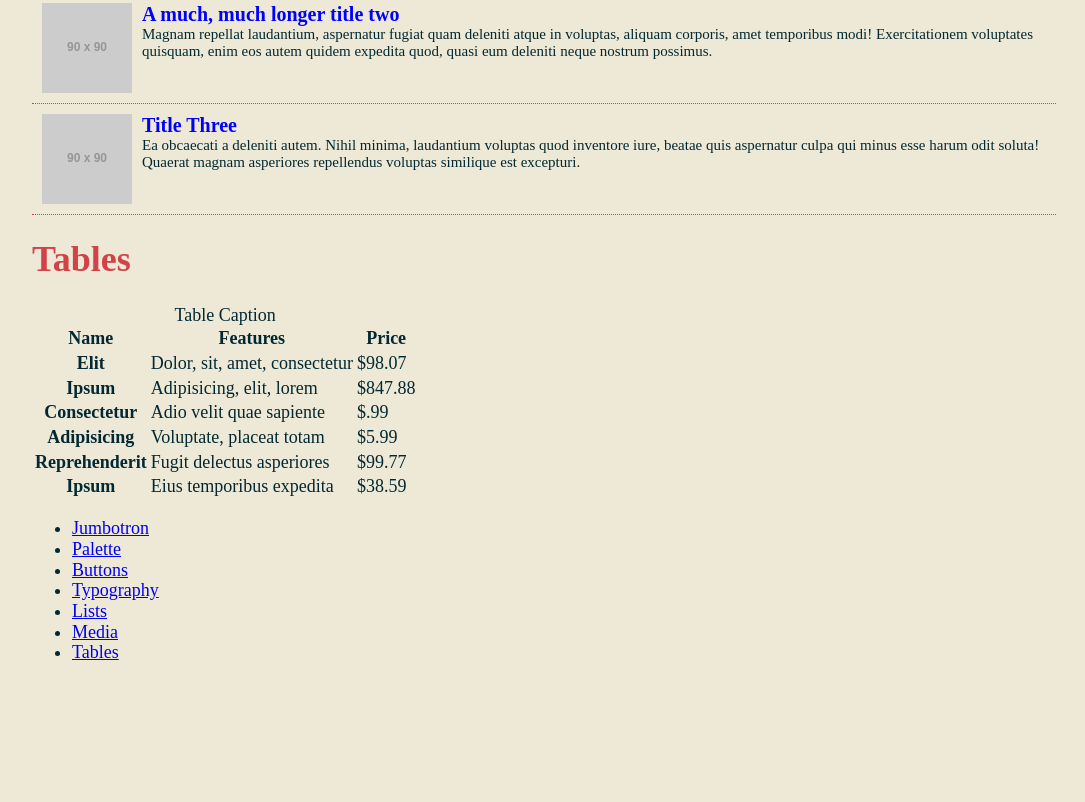
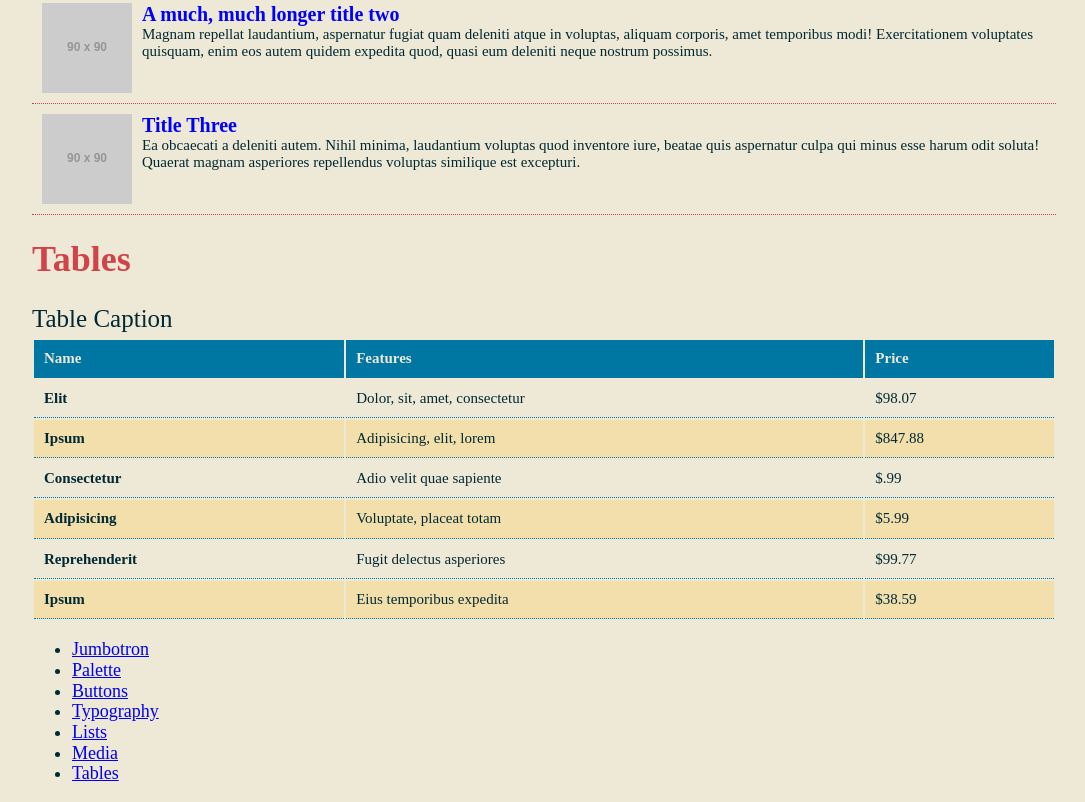
Before and after one commit to mwangaben/sassEssentials, a website: page builds/sassEssentials/index.html in a window 1280 px wide. Shown: the part 3994-4796 px from the top of the page, without its empty margins (96-1181 px from the left). Before the commit the page ends 4675 px from the top, so only its background shows below. Drawn offline with nearby package versions, Linux system fonts and the light colour scheme; files that its build step writes are made by us from their sources; placeholder pictures from the web are drawn by us.

Commit message:
syles were to table

```diff
--- a/builds/sassEssentials/index.html
+++ b/builds/sassEssentials/index.html
@@ -245,6 +245,6 @@
     </nav>
 </footer>
 
-  <script src="js/script.js"></script>
+  <!--<script src="js/script.js"></script>-->
 </body>
 </html>
--- /dev/null
+++ b/process/sass/modules/_tables.scss
@@ -0,0 +1,46 @@
+@import "../variables";
+$color-even-cells: transparentize($yellow, .8);
+
+.table {
+  font-size:1.5rem;
+  text-align: left;
+  width: 100%;
+
+  caption {
+    font-size:2.5rem;
+    text-align: left;
+    padding-bottom:5px;
+  }
+
+  > thead,
+  > tbody,
+  > tfoot {
+    > tr {
+      &:hover {
+        background-color: darken(adjust_hue($bg-color, -110deg), 10%);
+      }
+      &:nth-child(even) {
+        background-color: $color-even-cells;
+
+        &:hover {
+          background-color: opacify($color-even-cells, .3);
+        }
+      }
+      > th,
+      > td {
+        padding: 10px;
+        border-bottom: 1px dotted $blue;
+      }
+    }
+  }
+  >thead >tr{
+    background-color: $blue;
+    color: $bg-color;
+    &:hover {
+      background-color: complement($blue);
+    }
+    >th {
+      border-bottom:0;
+    }
+  }
+}
--- a/process/sass/modules/media.scss
+++ b/process/sass/modules/media.scss
@@ -7,7 +7,7 @@ $color-item-border : $red;
   padding:0;
   list-style: none;
   .item{
-    padding:10px 0px 10px 10px;
+    padding:10px 10px 10px 10px;
     border-top:1px dotted $color-item-border;
     &:hover {
       background: $yellow;
--- a/process/sass/style.scss
+++ b/process/sass/style.scss
@@ -4,3 +4,4 @@
 
 @import "modules/background";
 @import "modules/interface";
+@import "modules/tables";
```
